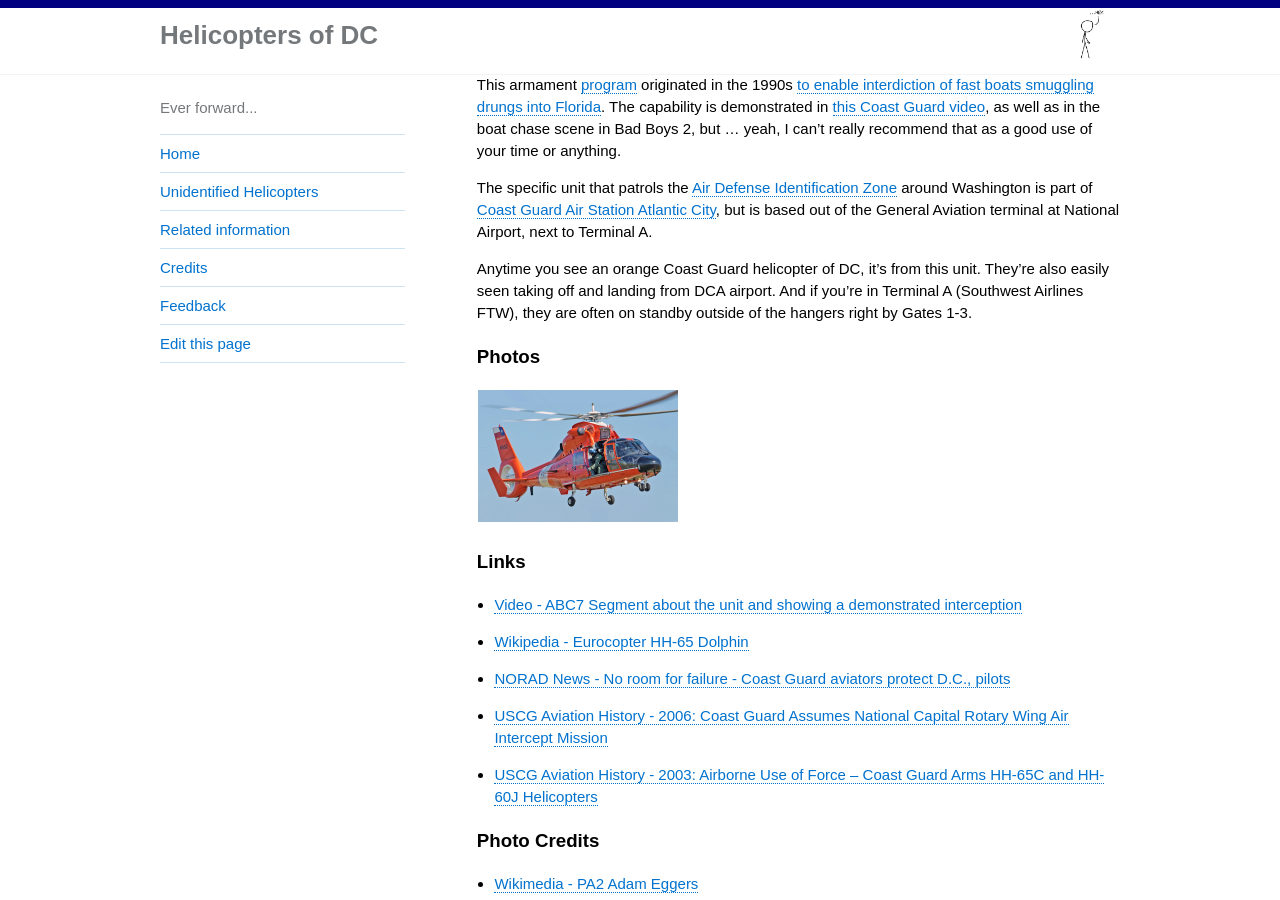
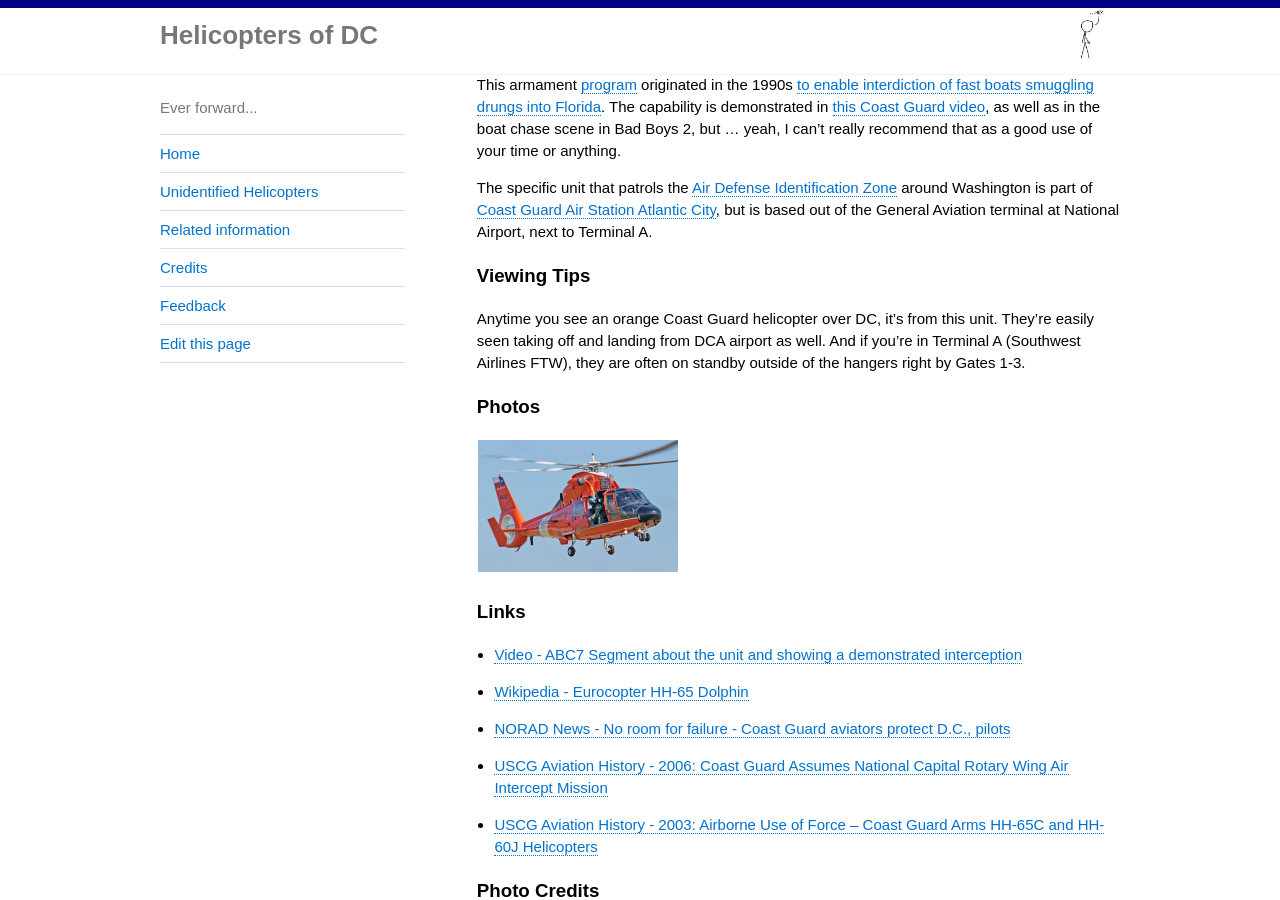
Before and after one commit to gbinal/dc-helicopters, a Jekyll site: the page built from _helicopters/us-coast-guard.md, in a window 1280 px wide and 900 px high, scrolled down 891 px. Built offline with Jekyll 4.4.1, drawn with Linux system fonts in a browser that asks for light colours.

Commit message:
adding a section

```diff
--- a/_helicopters/us-coast-guard.md
+++ b/_helicopters/us-coast-guard.md
@@ -27,7 +27,9 @@ This armament [program](https://en.wikipedia.org/wiki/Helicopter_Interdiction_Ta
 
 The specific unit that patrols the [Air Defense Identification Zone](https://en.wikipedia.org/wiki/Washington,_DC_Metropolitan_Area_Special_Flight_Rules_Area) around Washington is part of [Coast Guard Air Station Atlantic City](https://en.wikipedia.org/wiki/Coast_Guard_Air_Station_Atlantic_City), but is based out of the General Aviation terminal at National Airport, next to Terminal A.
 
-Anytime you see an orange Coast Guard helicopter of DC, it's from this unit.  They're also easily seen taking off and landing from DCA airport.  And if you're in Terminal A (Southwest Airlines FTW), they are often on standby outside of the hangers right by Gates 1-3.
+### Viewing Tips
+
+Anytime you see an orange Coast Guard helicopter over DC, it's from this unit.  They're easily seen taking off and landing from DCA airport as well.  And if you're in Terminal A (Southwest Airlines FTW), they are often on standby outside of the hangers right by Gates 1-3.
 
 
 ### Photos
```
